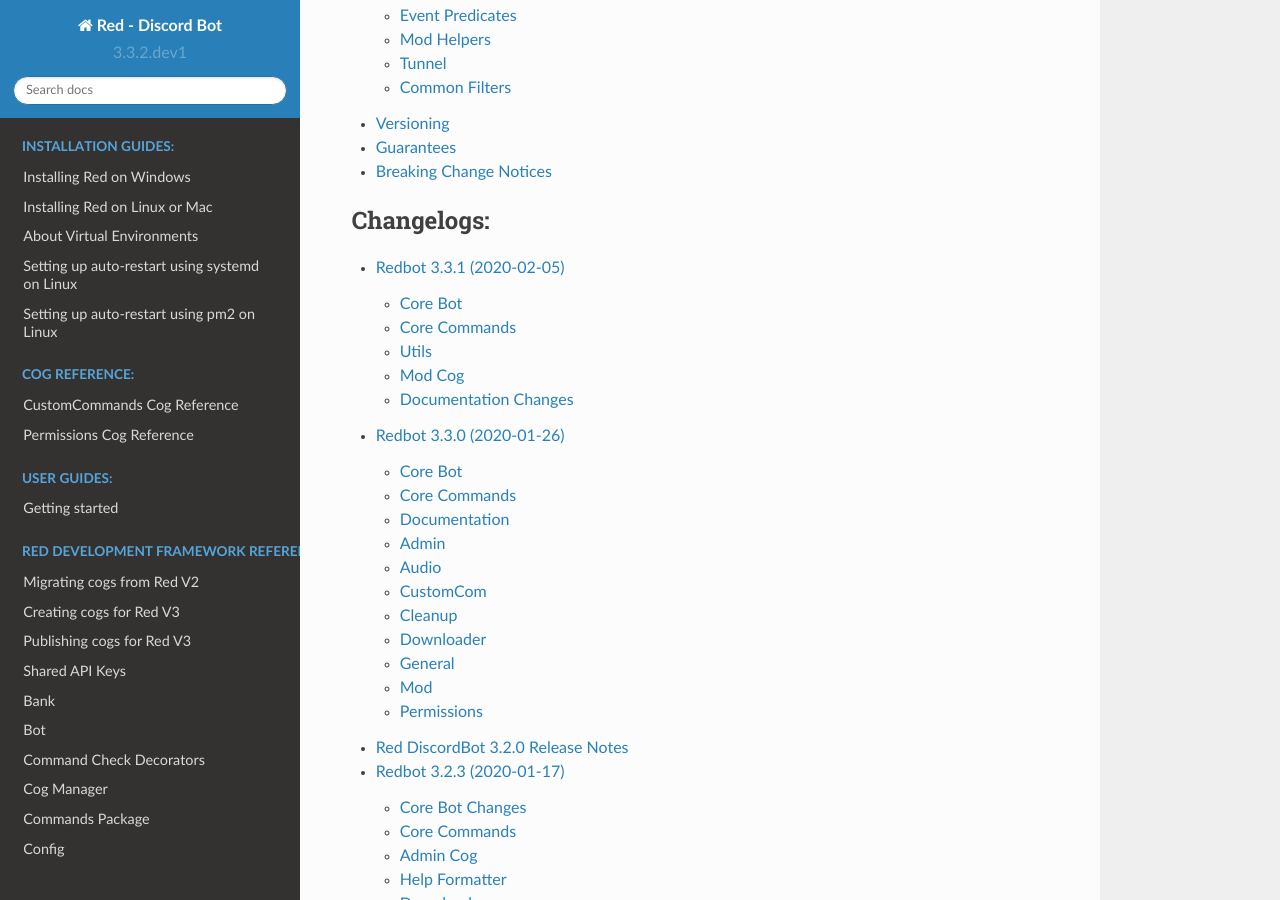
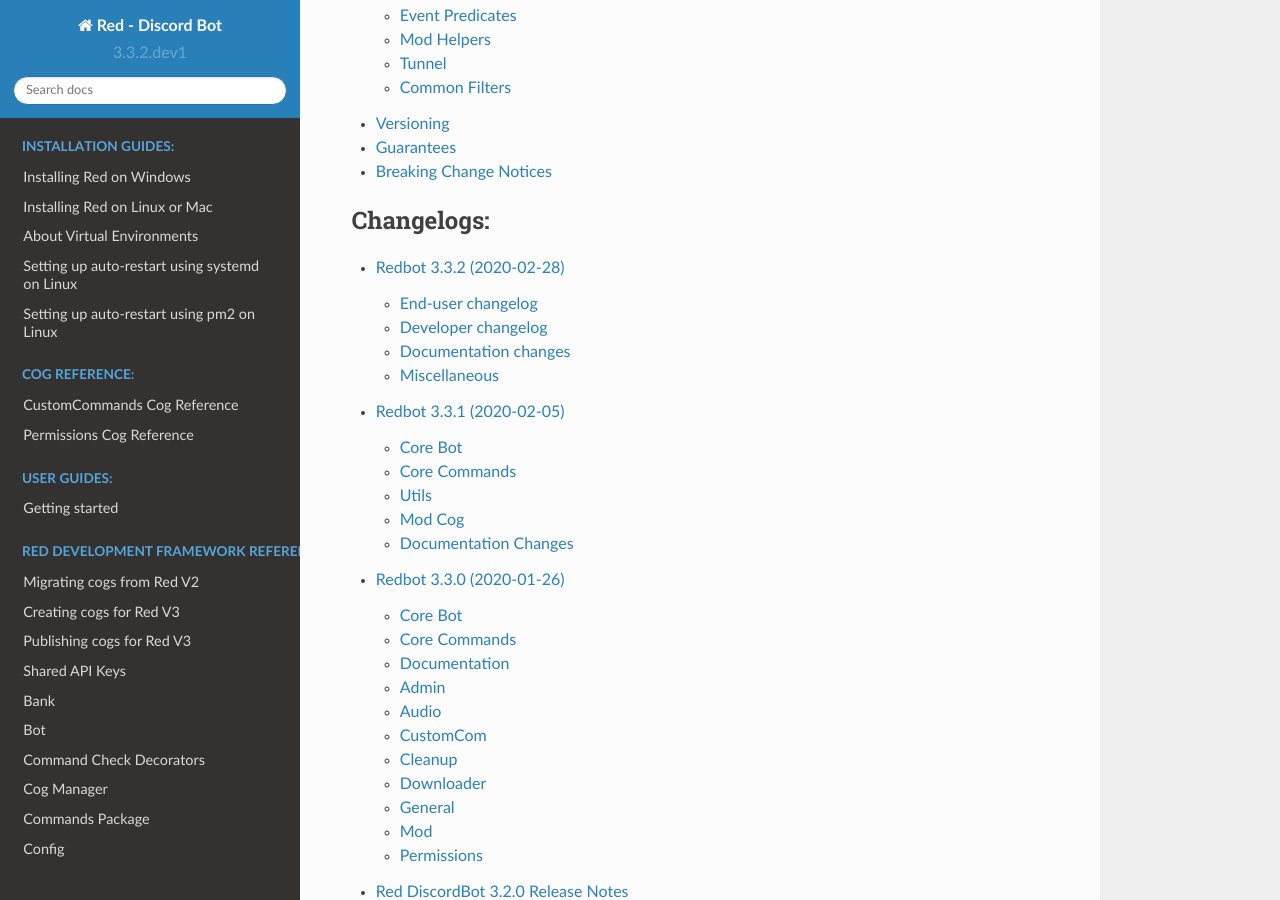
Before and after one commit to Renirous/Red-DiscordBot, a Sphinx documentation site: the page built from docs/index.rst, in a window 1280 px wide and 900 px high, scrolled down 2688 px. Built offline with Sphinx 7.4.7 and the Read the Docs theme 2.0.0, drawn with Linux system fonts in a browser that asks for light colours; the version number is read from the project's files by our own code; some of the changed lines change nothing that is shown.

Commit message:
3.3.2 changelog (#3621)
* 3.3.2 changelog

* few fixes

* add contributors

* that one last change from milestone

```diff
--- a/docs/changelog_3_3_0.rst
+++ b/docs/changelog_3_3_0.rst
@@ -1,4 +1,145 @@
 .. 3.3.x Changelogs
+
+Redbot 3.3.2 (2020-02-28)
+=========================
+
+| Thanks to all these amazing people that contributed to this release:
+| :ghuser:`aikaterna`, :ghuser:`chasehult`, :ghuser:`Dav-Git`, :ghuser:`DiscordLiz`, :ghuser:`Drapersniper`, :ghuser:`fixator10`, :ghuser:`Flame442`, :ghuser:`Hedlund01`, :ghuser:`jack1142`, :ghuser:`Kowlin`, :ghuser:`mikeshardmind`, :ghuser:`PredaaA`, :ghuser:`Stonedestroyer`, :ghuser:`trundleroo`, :ghuser:`TrustyJAID`, :ghuser:`zephyrkul`
+
+End-user changelog
+------------------
+
+Core Bot
+********
+
+- Ignored guilds/channels and whitelist/blacklist are now cached for performance (:issue:`3472`)
+- Ignored guilds/channels have been moved from Mod cog to Core (:issue:`3472`)
+- ``[p]ignore channel`` command can now also ignore channel categories (:issue:`3472`)
+
+Core Commands
+*************
+
+- Core cogs will now send bot mention prefix properly in places where discord doesn't render mentions (:issue:`3579`, :issue:`3591`, :issue:`3499`)
+- Fix a bug with ``[p]blacklist add`` that made it impossible to blacklist users that bot doesn't share a server with (:issue:`3472`, :issue:`3220`)
+- Improve user experience of ``[p]set game/listening/watching/`` commands (:issue:`3562`)
+- Add ``[p]licenceinfo`` alias for ``[p]licenseinfo`` command to conform with non-American English (:issue:`3460`)
+
+Admin
+*****
+
+- ``[p]announce`` will now only send error message if an actual errors occurs (:issue:`3514`, :issue:`3513`)
+
+Alias
+*****
+
+- ``[p]alias help`` will now properly work in non-English locales (:issue:`3546`)
+
+Audio
+*****
+
+- Users should be able to play age-restricted tracks from YouTube again (:issue:`3620`)
+
+Economy
+*******
+
+- Next payday time will now be adjusted for users when payday time is changed (:issue:`3496`, :issue:`3438`)
+
+Downloader
+**********
+
+- Downloader will no longer fail because of invalid ``info.json`` files (:issue:`3533`, :issue:`3456`)
+- Add better logging of errors when Downloader fails to add a repo (:issue:`3558`)
+
+Image
+*****
+
+- Fix load error for users that updated Red from version lower than 3.1 to version 3.2 or newer (:issue:`3617`)
+
+Mod
+***
+
+- ``[p]hackban`` and ``[p]unban`` commands support user mentions now (:issue:`3524`)
+- Ignored guilds/channels have been moved from Mod cog to Core (:issue:`3472`)
+
+Streams
+*******
+
+- Fix stream alerts for Twitch (:issue:`3487`)
+- Significantly reduce the quota usage for YouTube stream alerts (:issue:`3237`)
+- Add ``[p]streamset timer`` command which can be used to control how often the cog checks for live streams (:issue:`3237`)
+
+Trivia
+******
+
+- Add better handling for errors in trivia session (:issue:`3606`)
+
+Trivia Lists
+************
+
+- Remove empty answers in trivia lists (:issue:`3581`)
+
+Warnings
+********
+
+- Users can now pass a reason to ``[p]unwarn`` command (:issue:`3490`, :issue:`3093`)
+
+
+Developer changelog
+-------------------
+
+Core Bot
+********
+
+- Updated all our dependencies - we're using discord.py 1.3.2 now (:issue:`3609`)
+- Add traceback logging to task exception handling (:issue:`3517`)
+- Developers can now create a command from an async function wrapped in `functools.partial` (:issue:`3542`)
+- Bot will now show deprecation warnings in logs (:issue:`3527`, :issue:`3615`)
+- Subcommands of command group with ``invoke_without_command=True`` will again inherit this group's checks (:issue:`3614`)
+
+Config
+******
+
+- Fix Config's singletons (:issue:`3137`, :issue:`3136`)
+
+Utility Functions
+*****************
+
+- Add clearer error when page is of a wrong type in `redbot.core.utils.menus.menu()` (:issue:`3571`)
+
+Dev Cog
+*******
+
+- Allow for top-level `await`, `async for` and `async with` in ``[p]debug`` and ``[p]repl`` commands (:issue:`3508`)
+
+Downloader
+**********
+
+- Downloader will now replace ``[p]`` with clean prefix same as it does in help command (:issue:`3592`)
+- Add schema validation to ``info.json`` file processing - it should now be easier to notice any issues with those files (:issue:`3533`, :issue:`3442`)
+
+
+Documentation changes
+---------------------
+
+- Add guidelines for Cog Creators in `guide_cog_creation` document (:issue:`3568`)
+- Restructure virtual environment instructions to improve user experience (:issue:`3495`, :issue:`3411`, :issue:`3412`)
+- Getting started guide now explain use of quotes for arguments with spaces (:issue:`3555`, :issue:`3111`)
+- ``latest`` version of docs now displays a warning about possible differences from current stable release (:issue:`3570`)
+- Make systemd guide clearer on obtaining username and python path (:issue:`3537`, :issue:`3462`)
+- Indicate instructions for different venv types in systemd guide better (:issue:`3538`)
+- Service file in `autostart_systemd` now also waits for network connection to be ready (:issue:`3549`)
+- Hide alias of ``randomize_colour`` in docs (:issue:`3491`)
+- Add separate headers for each event predicate class for better navigation (:issue:`3595`, :issue:`3164`)
+- Improve wording of explanation for ``required_cogs`` key in `guide_publish_cogs` (:issue:`3520`)
+
+
+Miscellaneous
+-------------
+
+- Use more reliant way of checking if command is bot owner only in ``[p]warnaction`` (Warnings cog) (:issue:`3516`, :issue:`3515`)
+- Update PyPI domain in ``[p]info`` and update checker (:issue:`3607`)
+- Stop using deprecated code in core (:issue:`3610`)
+
 
 Redbot 3.3.1 (2020-02-05)
 =========================
--- a/docs/conf.py
+++ b/docs/conf.py
@@ -222,7 +222,11 @@
 # Extlinks
 # This allows to create links to d.py docs with
 # :dpy_docs:`link text <site_name.html>`
-extlinks = {"dpy_docs": (f"https://discordpy.readthedocs.io/en/v{dpy_version}/%s", None)}
+extlinks = {
+    "dpy_docs": (f"https://discordpy.readthedocs.io/en/v{dpy_version}/%s", None),
+    "issue": ("https://github.com/Cog-Creators/Red-DiscordBot/issues/%s", "#"),
+    "ghuser": ("https://github.com/%s", "@"),
+}
 
 # Doctest
 # If this string is non-empty, all blocks with ``>>>`` in them will be
```
